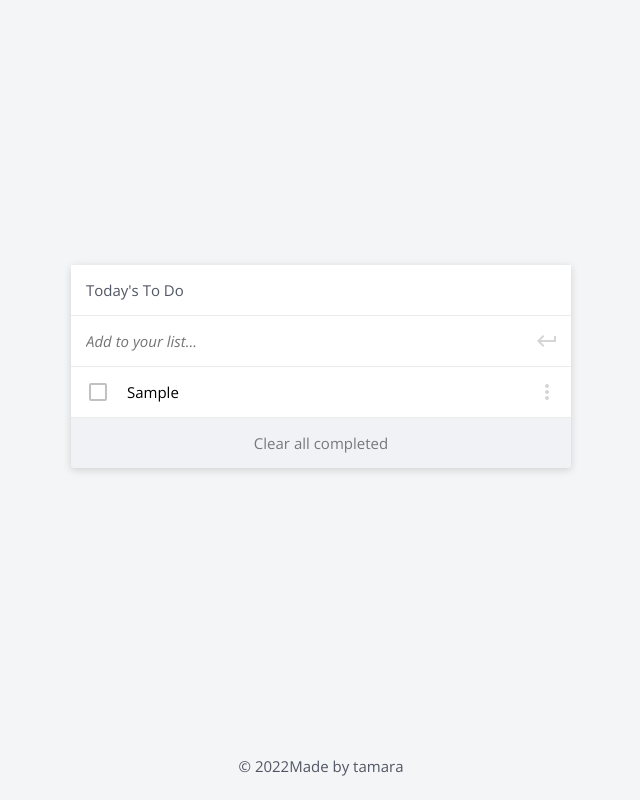
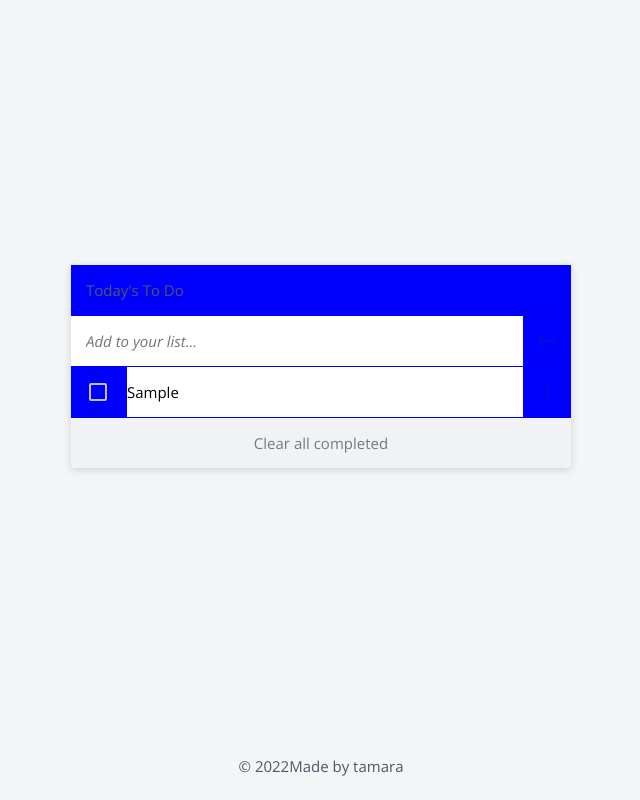
Before and after one commit to SiansandaTamara/To-Do, a website built with webpack: page src/index.html in a window 1280 px wide. Both pictures are taken after typing "Sample" into the empty fields and a click on the button "keyboard_return". Shown: the whole page, without its empty margins (319-959 px from the left). Built offline with nearby package versions, Linux system fonts and the light colour scheme.

Commit message:
update readme file,made changes in the css

```diff
--- a/src/style.css
+++ b/src/style.css
@@ -73,7 +73,7 @@ button:active {
   justify-content: space-between;
   align-items: center;
   border-bottom: 1px solid rgba(0, 0, 0, 0.08);
-  background-color: white;
+  background-color: blue;
 }
 
 .list-title {
@@ -84,7 +84,7 @@ button:active {
 
 .input-form {
   display: flex;
-  background-color: white;
+  background-color: blue;
   border-bottom: 1px solid rgba(0, 0, 0, 0.08);
 }
 
@@ -108,7 +108,7 @@ button:active {
   box-sizing: content-box;
   display: flex;
   align-items: center;
-  background-color: white;
+  background-color: blue;
 }
 
 .dragging {
```
